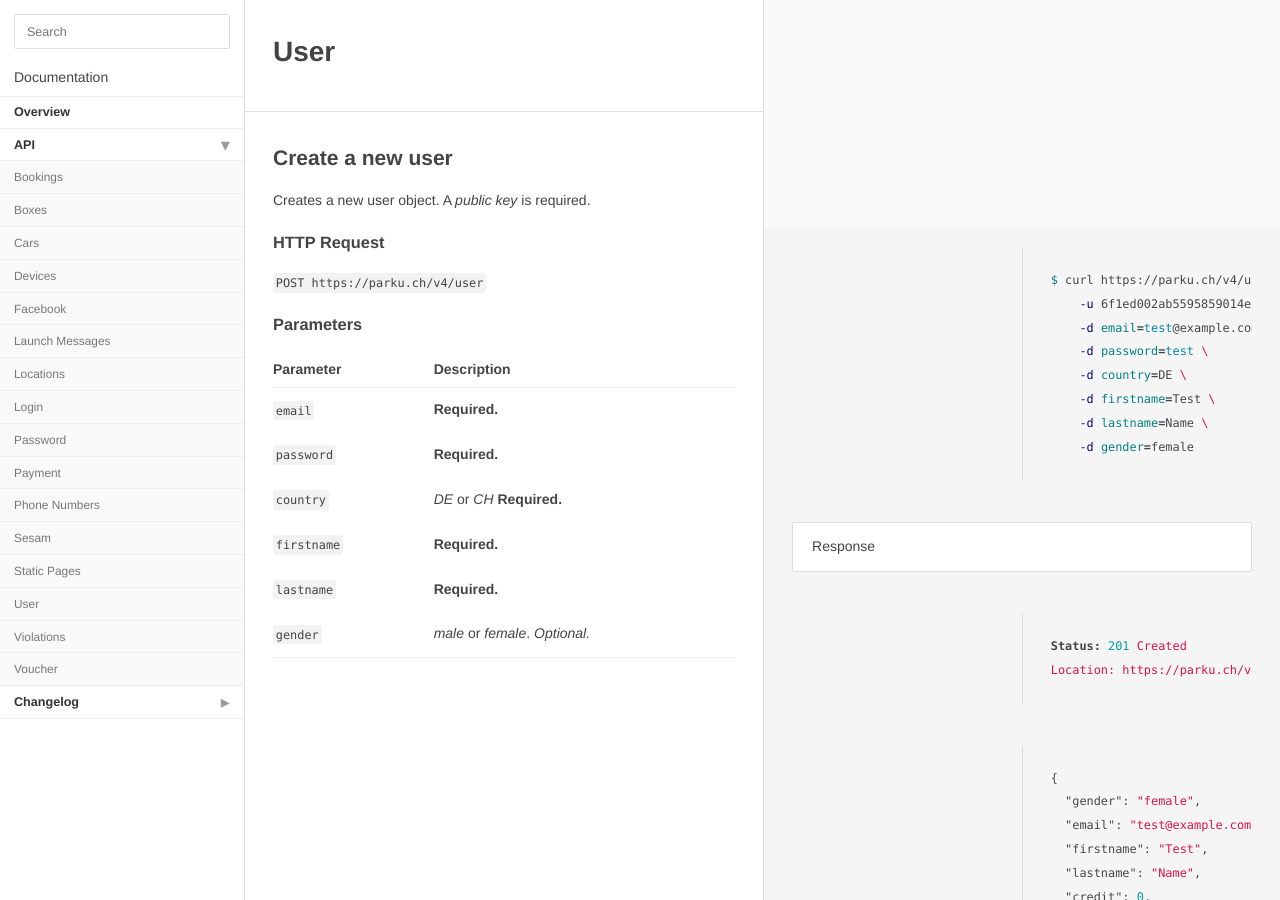
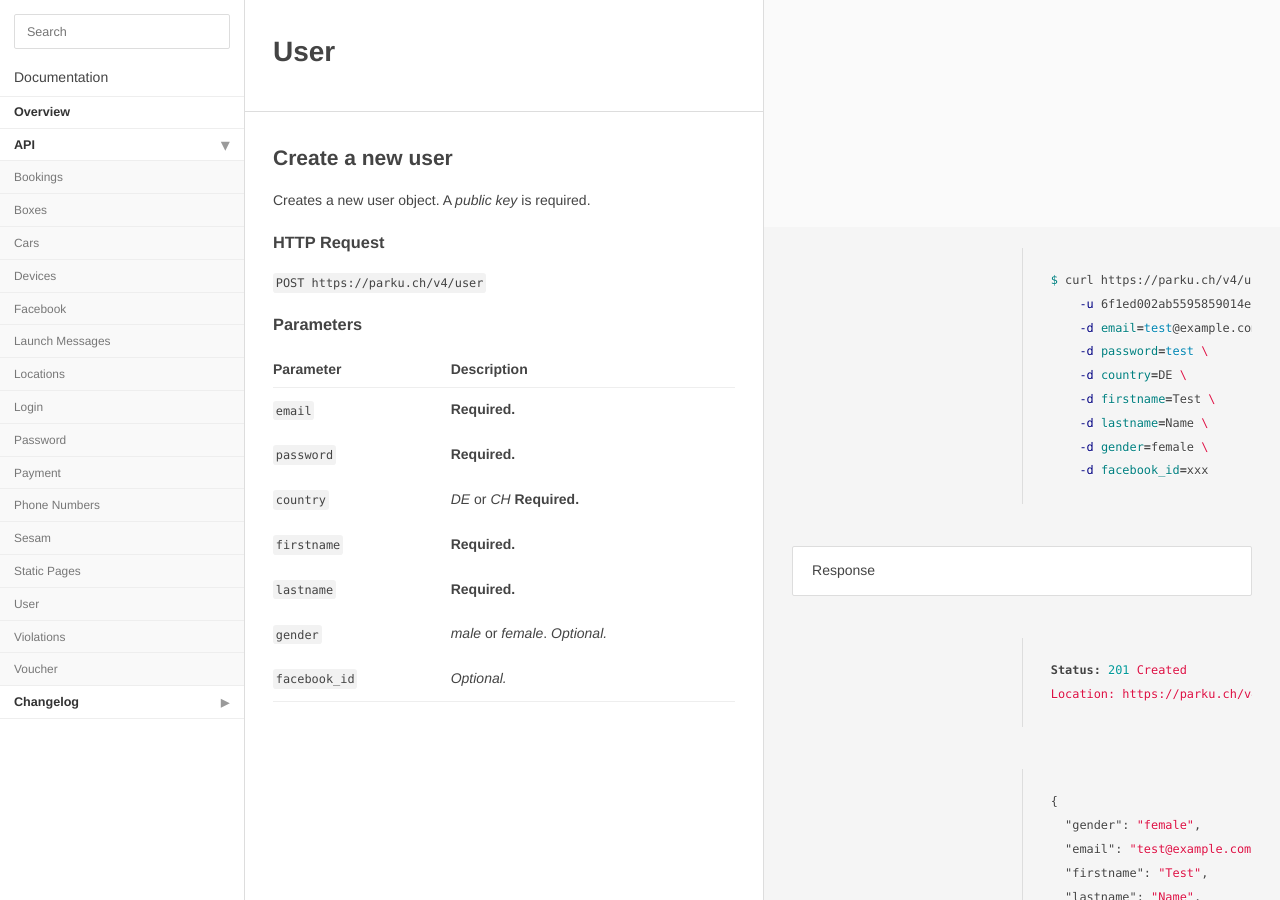
Before and after one commit to parku/docs, a Jekyll site: the page built from api/user.md, in a window 1280 px wide and 900 px high. Built offline with Jekyll 4.4.1, drawn with Linux system fonts in a browser that asks for light colours; Markdown is read by kramdown in place of the engine named in the settings.

Commit message:
added facebook_id parameter to User

````diff
--- a/api/user.md
+++ b/api/user.md
@@ -18,7 +18,8 @@
     -d country=DE \
     -d firstname=Test \
     -d lastname=Name \
-    -d gender=female
+    -d gender=female \
+    -d facebook_id=xxx
 ```
 
 > Response
@@ -55,7 +56,7 @@
 `firstname`  | __Required.__
 `lastname`   | __Required.__
 `gender`     | _male_ or _female_. _Optional._
-
+`facebook_id`| _Optional._
 
 ## Retrieve a user
 
@@ -135,6 +136,6 @@
 `firstname`  | _Optional._
 `lastname`   | _Optional._
 `gender`     | _male_ or _female_. _Optional._
-
+`facebook_id`| _Optional._
 
   [password]: /api/password/
````
